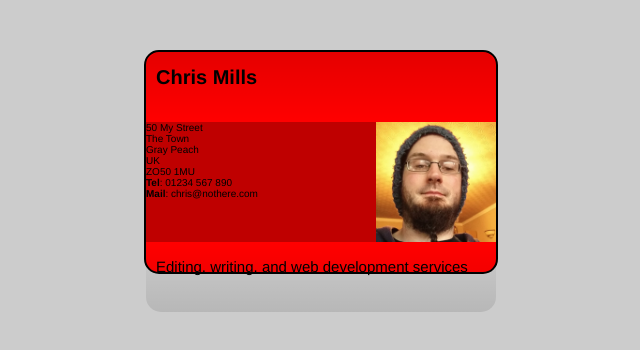
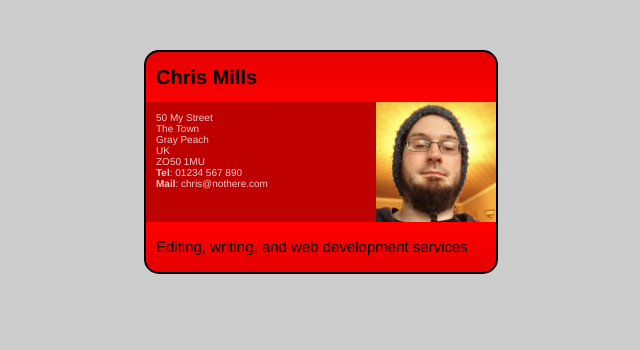
Before and after one commit to marjoriemuloma/business-card-assessment, a plain HTML site: page index.html in a window 1280 px wide. Shown: the whole page, without its empty margins (319-959 px from the left). Drawn offline with Linux system fonts and the light colour scheme.

Commit message:
content height to 3ems

```diff
--- a/style.css
+++ b/style.css
@@ -31,7 +31,7 @@ html {
 }
 
 .card header, .card footer {
-  height: 5em;
+  height: 3em;
   padding: 1em;
 }
 
@@ -65,7 +65,10 @@ html {
   float: right;
 }
 
-
+.card article p {
+  padding: 1em;
+  color: rgba(255,255,255,0.8);
+}
 
 /* styles specific to the setup of the card container */
 /* styles specific to the header and footer */
```
